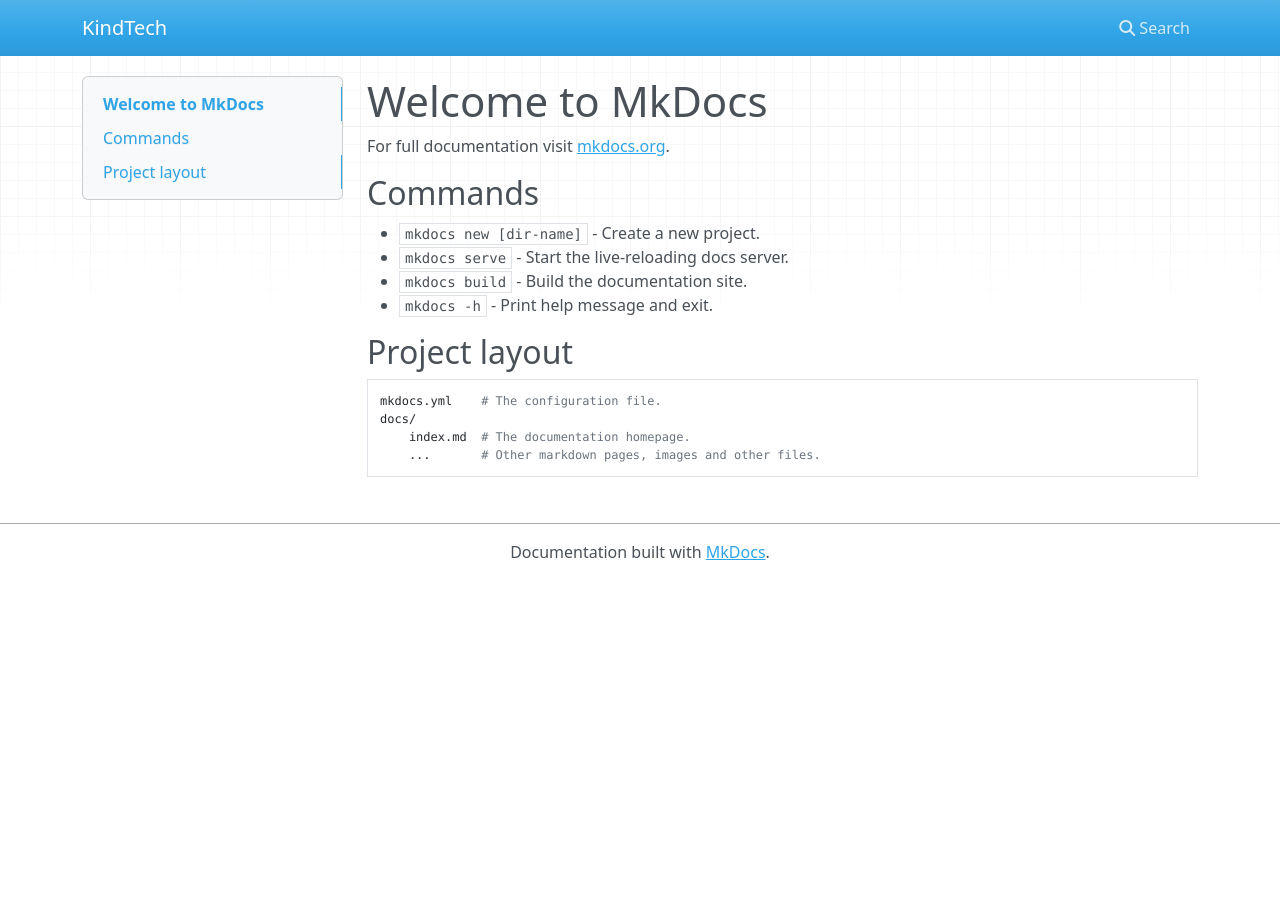
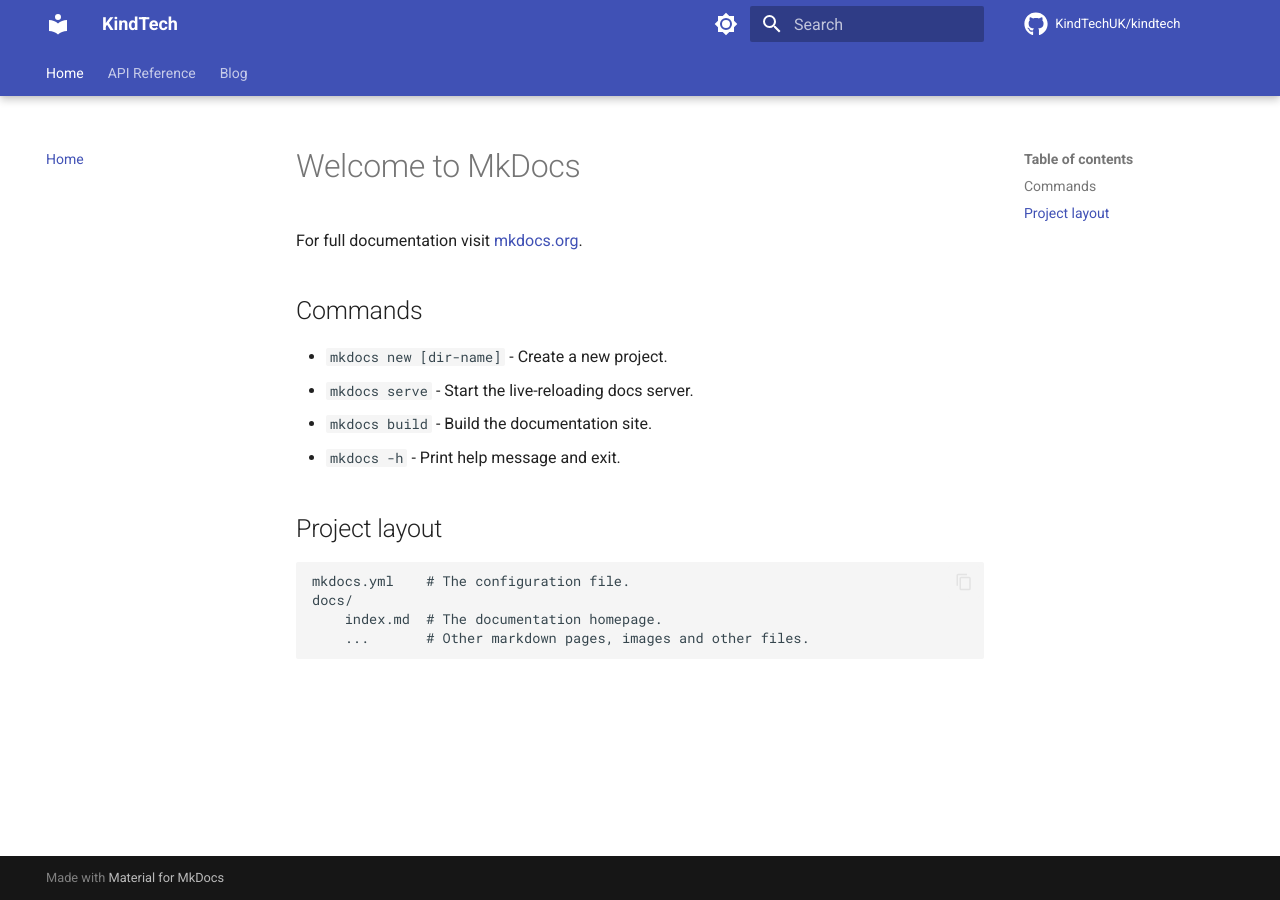
Before and after one commit to KindTechUK/kindtech, an MkDocs documentation site: the page built from docs/index.md, in a window 1280 px wide. Built offline with MkDocs 1.6.1 and Material for MkDocs 9.7.7, drawn with Linux system fonts in a browser that asks for light colours; nearby versions of some CDN libraries; comment, search, counter and statistics services are not loaded.

Commit message:
better mkdocs

```diff
--- a/mkdocs.yml
+++ b/mkdocs.yml
@@ -1 +1,50 @@
 site_name: KindTech
+
+# Repository information
+repo_name: KindTechUK/kindtech
+repo_url: https://github.com/KindTechUK/kindtech
+
+theme:
+  name: material
+  palette:
+    # Palette toggle for light mode
+    - media: "(prefers-color-scheme: light)"
+      scheme: default
+      primary: indigo
+      accent: indigo
+      toggle:
+        icon: material/brightness-7
+        name: Switch to dark mode
+    # Palette toggle for dark mode
+    - media: "(prefers-color-scheme: dark)"
+      scheme: slate
+      primary: indigo
+      accent: indigo
+      toggle:
+        icon: material/brightness-4
+        name: Switch to light mode
+  features:
+    # Top navigation bar
+    - navigation.tabs
+    - navigation.tabs.sticky
+    - navigation.top
+
+    # Other features
+    - navigation.instant
+    - navigation.tracking
+    - content.code.copy
+    - content.tooltips
+    - search.suggest
+    - search.highlight
+  icon:
+    repo: fontawesome/brands/github
+
+# Navigation structure
+nav:
+  - Home: index.md
+  - API Reference:
+    - Overview: api/index.md
+    - Geographic Data: api/geo.md
+    - ONS Data: api/ons.md
+  - Blog:
+    - blog/index.md
--- a/pyproject.toml
+++ b/pyproject.toml
@@ -18,6 +18,7 @@
     "mkdocs>=1.6.1",
     "ruff>=0.1.6",
     "pre-commit>=3.5.0",
+    "mkdocs-material>=9.6.14",
 ]
 
 [tool.ruff]
```
Also changed, not shown: docs/api/geo.md (added, +40 -0 lines), docs/api/index.md (added, +23 -0 lines), docs/api/ons.md (added, +38 -0 lines), docs/blog/index.md (added, +19 -0 lines), docs/blog/introduction.md (added, +46 -0 lines), 1 other file.
